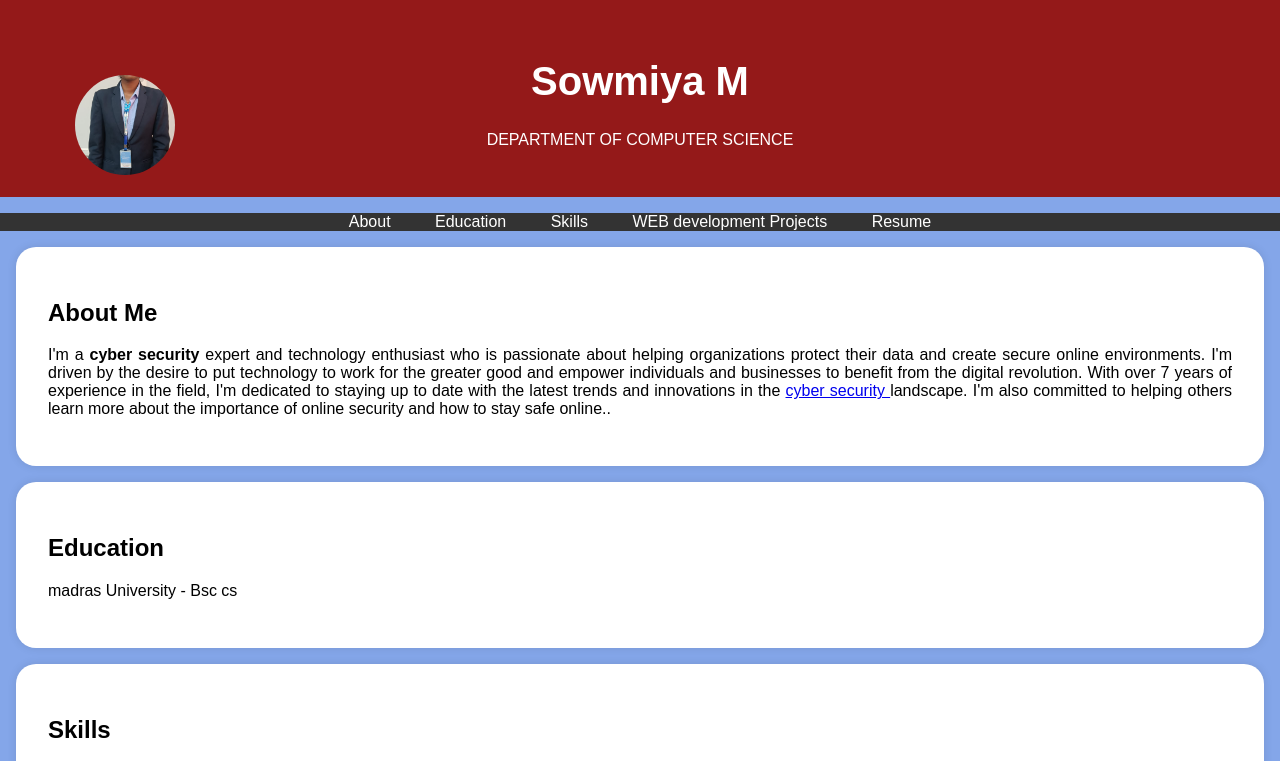
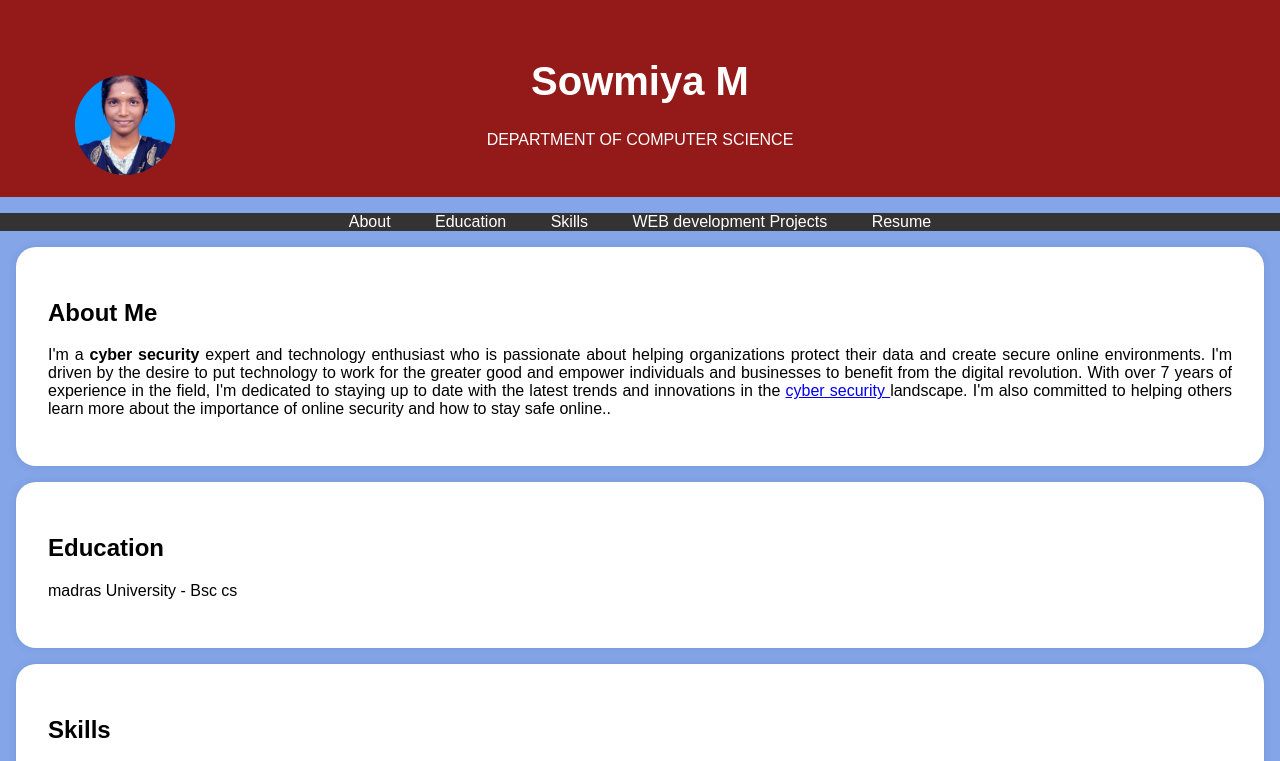
Before and after one commit to sowmiya237/Sowmiya-m, a plain HTML site: page index.html in a window 1280 px wide. Shown: the top 761 px of the page. Drawn offline with Linux system fonts and the light colour scheme.

Commit message:
Update index.html

```diff
--- a/index.html
+++ b/index.html
@@ -95,7 +95,7 @@
     <header>
         <div class="header-content">
             <!-- Add your profile picture here -->
-            <img src="IMG-20250321-WA0015.jpg" alt="Your Profile Picture" class="profile-picture">
+            <img src="Screenshot_20250321_181308_WhatsApp.jpg" alt="Your Profile Picture" class="profile-picture">
             <h1>Sowmiya M</h1>
             <p>DEPARTMENT OF COMPUTER SCIENCE </p>
         </div>
```
